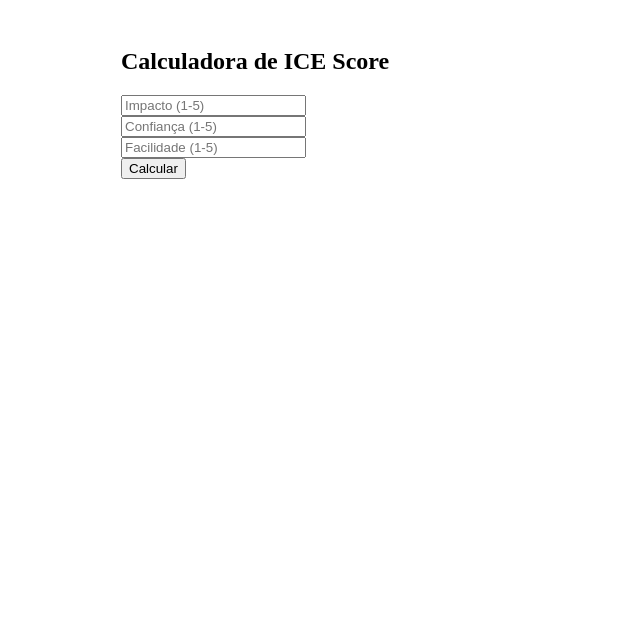
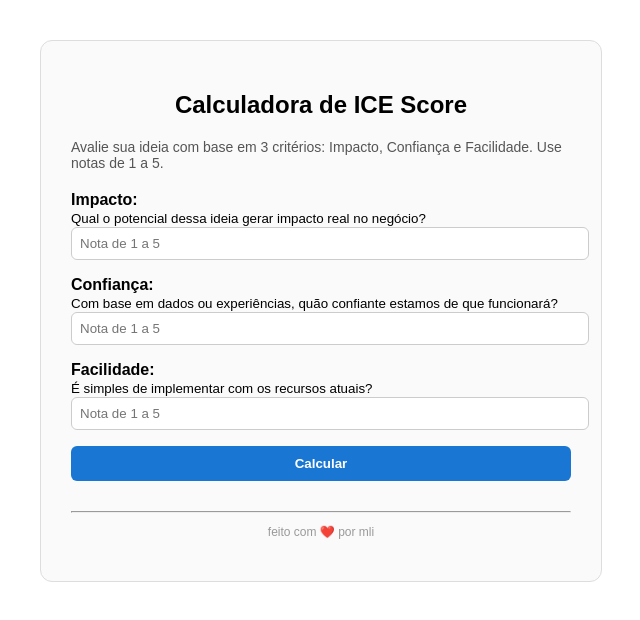
Before and after one commit to mlimtts/calculadora-ice-score, a React (Vite) app: page / in a window 1280 px wide. Shown: the top 620 px of the page, without its empty margins (319-959 px from the left). Built offline with nearby package versions, Linux system fonts and the light colour scheme.

Commit message:
Update IceScoreCalculator.jsx

```diff
--- a/src/IceScoreCalculator.jsx
+++ b/src/IceScoreCalculator.jsx
@@ -30,13 +30,85 @@ export default function IceScoreCalculator() {
   };
 
   return (
-    <div style={{ maxWidth: 400, margin: 'auto', padding: 20 }}>
-      <h2>Calculadora de ICE Score</h2>
-      <input name="impacto" placeholder="Impacto (1-5)" onChange={handleChange} /><br />
-      <input name="confianca" placeholder="Confiança (1-5)" onChange={handleChange} /><br />
-      <input name="facilidade" placeholder="Facilidade (1-5)" onChange={handleChange} /><br />
-      <button onClick={calculateScore}>Calcular</button>
-      {result && <p>{result}</p>}
+    <div style={{
+      maxWidth: 500,
+      margin: '40px auto',
+      padding: 30,
+      border: '1px solid #ddd',
+      borderRadius: 12,
+      fontFamily: 'Arial, sans-serif',
+      backgroundColor: '#fafafa'
+    }}>
+      <h2 style={{ textAlign: 'center' }}>Calculadora de ICE Score</h2>
+      <p style={{ fontSize: 14, color: '#555', marginBottom: 20 }}>
+        Avalie sua ideia com base em 3 critérios: Impacto, Confiança e Facilidade. Use notas de 1 a 5.
+      </p>
+
+      <div style={{ marginBottom: 16 }}>
+        <label><strong>Impacto:</strong></label><br />
+        <small>Qual o potencial dessa ideia gerar impacto real no negócio?</small><br />
+        <input
+          type="number"
+          name="impacto"
+          placeholder="Nota de 1 a 5"
+          value={scores.impacto}
+          onChange={handleChange}
+          style={{ width: '100%', padding: 8, borderRadius: 6, border: '1px solid #ccc' }}
+        />
+      </div>
+
+      <div style={{ marginBottom: 16 }}>
+        <label><strong>Confiança:</strong></label><br />
+        <small>Com base em dados ou experiências, quão confiante estamos de que funcionará?</small><br />
+        <input
+          type="number"
+          name="confianca"
+          placeholder="Nota de 1 a 5"
+          value={scores.confianca}
+          onChange={handleChange}
+          style={{ width: '100%', padding: 8, borderRadius: 6, border: '1px solid #ccc' }}
+        />
+      </div>
+
+      <div style={{ marginBottom: 16 }}>
+        <label><strong>Facilidade:</strong></label><br />
+        <small>É simples de implementar com os recursos atuais?</small><br />
+        <input
+          type="number"
+          name="facilidade"
+          placeholder="Nota de 1 a 5"
+          value={scores.facilidade}
+          onChange={handleChange}
+          style={{ width: '100%', padding: 8, borderRadius: 6, border: '1px solid #ccc' }}
+        />
+      </div>
+
+      <button
+        onClick={calculateScore}
+        style={{
+          width: '100%',
+          backgroundColor: '#1976d2',
+          color: '#fff',
+          padding: 10,
+          borderRadius: 6,
+          border: 'none',
+          cursor: 'pointer',
+          fontWeight: 'bold'
+        }}
+      >
+        Calcular
+      </button>
+
+      {result && (
+        <p style={{ marginTop: 20, fontSize: 16, textAlign: 'center', color: '#333' }}>
+          {result}
+        </p>
+      )}
+
+      <hr style={{ marginTop: 30 }} />
+      <p style={{ textAlign: 'center', fontSize: 12, color: '#999' }}>
+        feito com ❤️ por mli
+      </p>
     </div>
   );
 }
```
